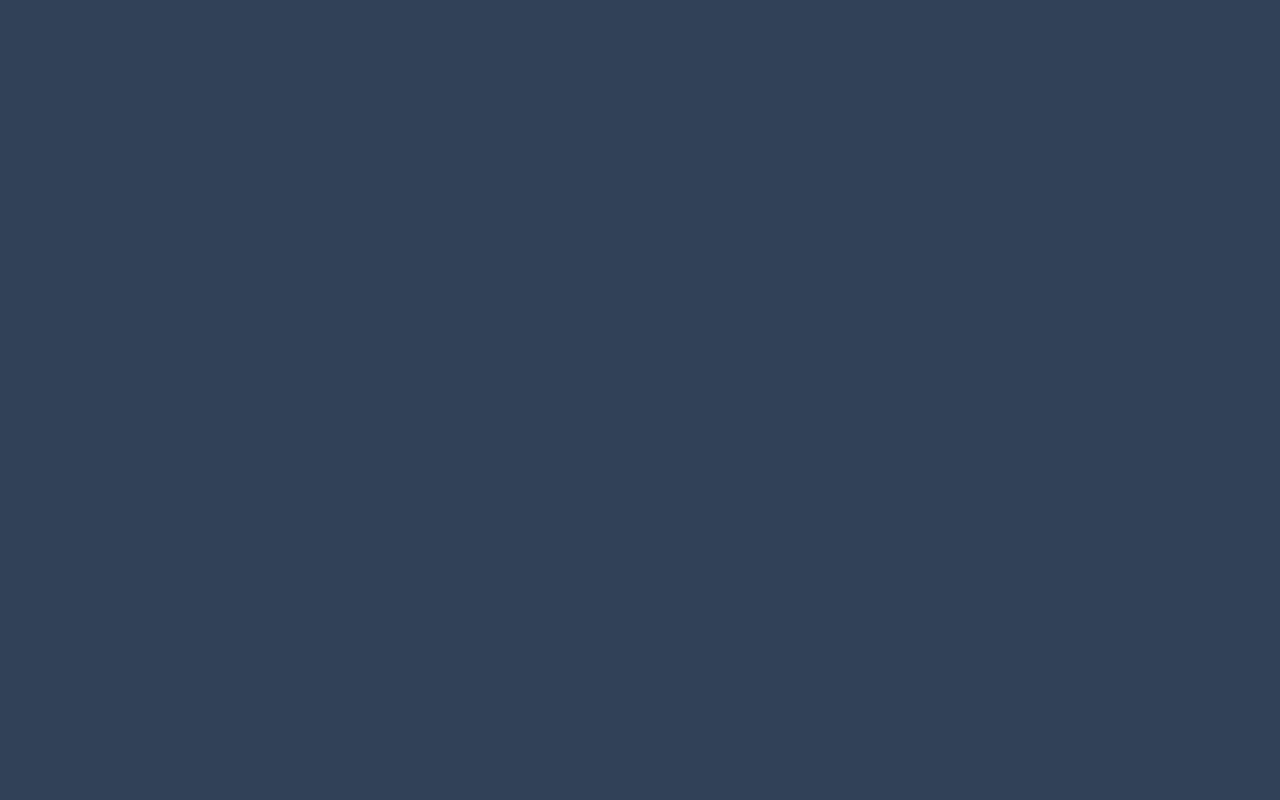
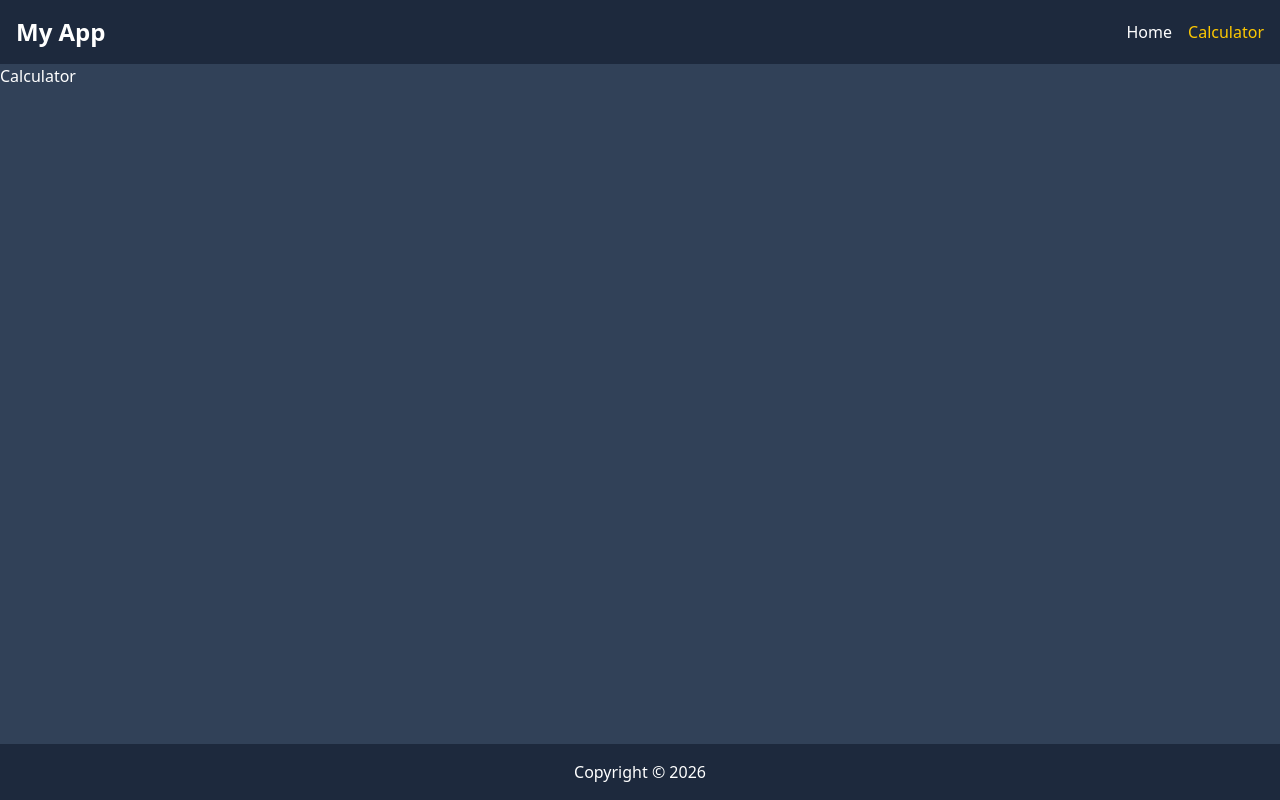
Before and after one commit to seriiserii825/ng-simonov, an Angular app: page /calculator in a window 1280 px wide. Before the commit this address led to /. Built offline with nearby package versions, Linux system fonts and the light colour scheme.

Commit message:
feat: router link active

```diff
--- a/src/app/app.html
+++ b/src/app/app.html
@@ -1,2 +1,3 @@
-<main class="min-h-screen bg-slate-700 text-white p-8"></main>
-<router-outlet />
+<main class="min-h-screen bg-slate-700 text-white">
+  <router-outlet />
+</main>
--- a/src/app/app.routes.ts
+++ b/src/app/app.routes.ts
@@ -1,3 +1,16 @@
 import { Routes } from '@angular/router';
+import { DefaultLayout } from './layouts/default-layout/default-layout';
+import { CalculatorPage } from './pages/calculator-page/calculator-page';
 
-export const routes: Routes = [];
+export const routes: Routes = [
+  {
+    path: '',
+    component: DefaultLayout,
+    children: [
+      {
+        path: 'calculator',
+        component: CalculatorPage,
+      },
+    ],
+  },
+];
--- /dev/null
+++ b/src/app/components/header/header.html
@@ -0,0 +1,20 @@
+<header class="bg-slate-800 text-white py-4">
+  <div class="container">
+    <div class="flex items-center justify-between">
+      <span class="text-2xl font-bold">My App</span>
+      <ul class="flex space-x-4 ml-auto">
+        @for (item of menu_items; track $index) {
+          <li>
+            <a
+              [routerLink]="item.path"
+              routerLinkActive="text-yellow-400"
+              [routerLinkActiveOptions]="{ exact: true }"
+              class="text-white hover:text-yellow-400 transition"
+              >{{ item.label }}</a
+            >
+          </li>
+        }
+      </ul>
+    </div>
+  </div>
+</header>
--- /dev/null
+++ b/src/app/components/header/header.ts
@@ -0,0 +1,15 @@
+import { Component } from '@angular/core';
+import { IHeaderMenuItem } from './interfaces/IHeaderMenuItem';
+import { RouterLink, RouterLinkActive } from '@angular/router';
+
+@Component({
+  selector: 'app-header',
+  imports: [RouterLink, RouterLinkActive],
+  templateUrl: './header.html',
+})
+export class Header {
+  menu_items: IHeaderMenuItem[] = [
+    { label: 'Home', path: '/' },
+    { label: 'Calculator', path: '/calculator' },
+  ];
+}
--- /dev/null
+++ b/src/app/components/header/interfaces/IHeaderMenuItem.ts
@@ -0,0 +1,4 @@
+export interface IHeaderMenuItem {
+  label: string;
+  path: string;
+}
--- /dev/null
+++ b/src/app/layouts/default-layout/default-layout.html
@@ -0,0 +1,9 @@
+<div class="flex flex-col min-h-screen">
+  <app-header />
+  <main class="flex-1">
+    <router-outlet></router-outlet>
+  </main>
+  <footer class="flex bg-slate-800 text-white p-4 justify-center items-center">
+    <span>Copyright &copy; {{ currentYear }}</span>
+  </footer>
+</div>
--- /dev/null
+++ b/src/app/layouts/default-layout/default-layout.ts
@@ -0,0 +1,12 @@
+import { Component } from '@angular/core';
+import { RouterOutlet } from '@angular/router';
+import { Header } from '../../components/header/header';
+
+@Component({
+  selector: 'app-default-layout',
+  imports: [RouterOutlet, Header],
+  templateUrl: './default-layout.html',
+})
+export class DefaultLayout {
+  protected readonly currentYear = new Date().getFullYear();
+}
--- /dev/null
+++ b/src/app/pages/calculator-page/calculator-page.html
@@ -0,0 +1,3 @@
+<div class="m-w-[600px] m-auto">
+  <h2>Calculator</h2>
+</div>
--- /dev/null
+++ b/src/app/pages/calculator-page/calculator-page.ts
@@ -0,0 +1,8 @@
+import { Component } from '@angular/core';
+
+@Component({
+  selector: 'app-calculator-page',
+  imports: [],
+  templateUrl: './calculator-page.html',
+})
+export class CalculatorPage {}
--- a/src/styles.css
+++ b/src/styles.css
@@ -1,3 +1,9 @@
 /* You can add global styles to this file, and also import other style files */
 
 @import 'tailwindcss';
+
+@layer utilities {
+  .container {
+    @apply mx-auto px-4;
+  }
+}
```
